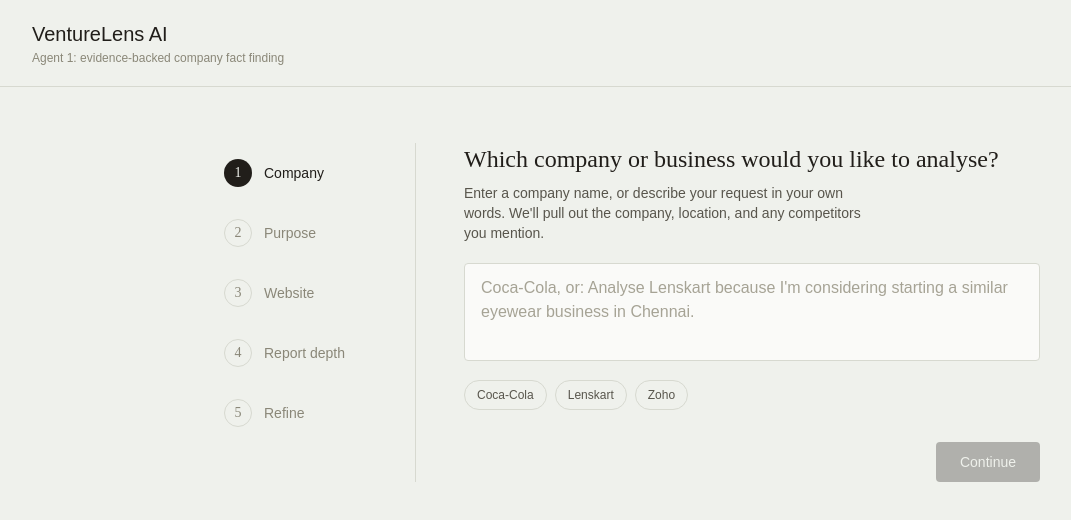
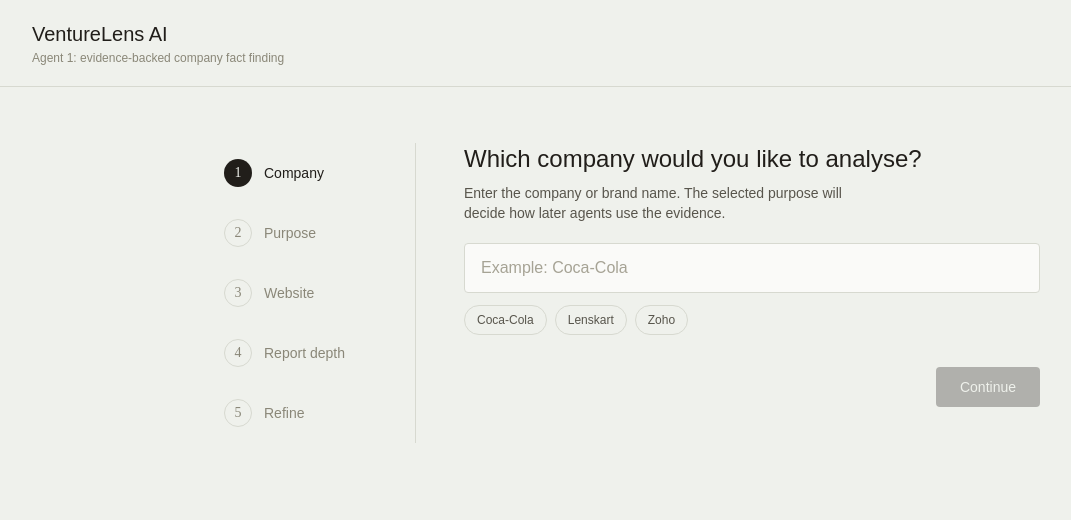
Before and after one commit to kristianokarthi/ai-business-frontend, a Next.js app: page / in a window 1280 px wide. Shown: the top 520 px of the page, without its empty margins (8-1079 px from the left). Built offline with nearby package versions, Linux system fonts and the light colour scheme; no server answers.

Commit message:
Collect the company name expected by Agent 1

```diff
--- a/components/CompanyStep.js
+++ b/components/CompanyStep.js
@@ -1,36 +1,46 @@
 import { COMPANY_EXAMPLES } from "@/lib/Purposeconfig";
 
-export default function CompanyStep({ value, onChange, onNext }) {
-  const canContinue = value.trim().length > 0;
+
+export default function CompanyStep({
+  value,
+  onChange,
+  onNext,
+}) {
+  const canContinue = value.trim().length >= 2;
 
   return (
     <div>
-      <h2 className="font-['Source_Serif_4'] text-2xl text-[#211E1A] mb-2">
-        Which company or business would you like to analyse?
+      <h2 className="mb-2 text-2xl text-[#211E1A]">
+        Which company would you like to analyse?
       </h2>
-      <p className="text-[#58554C] text-sm mb-5 max-w-[52ch]">
-        Enter a company name, or describe your request in your own words.
-        We'll pull out the company, location, and any competitors you
-        mention.
+
+      <p className="mb-5 max-w-[52ch] text-sm text-[#58554C]">
+        Enter the company or brand name. The selected purpose will
+        decide how later agents use the evidence.
       </p>
 
-      <textarea
+      <input
+        type="text"
         value={value}
-        onChange={(e) => onChange(e.target.value)}
-        rows={3}
-        placeholder="Coca-Cola, or: Analyse Lenskart because I'm considering starting a similar eyewear business in Chennai."
-        className="w-full resize-none rounded-sm border border-[#D7D9D0] bg-[#FAFAF8] px-4 py-3 text-[#211E1A] placeholder:text-[#A6A395] focus:outline-none focus:ring-2 focus:ring-[#A67C27]/40 focus:border-[#A67C27]"
+        onChange={(event) => onChange(event.target.value)}
+        onKeyDown={(event) => {
+          if (event.key === "Enter" && canContinue) {
+            onNext();
+          }
+        }}
+        placeholder="Example: Coca-Cola"
+        className="w-full rounded-sm border border-[#D7D9D0] bg-[#FAFAF8] px-4 py-3 text-[#211E1A] placeholder:text-[#A6A395] focus:border-[#A67C27] focus:outline-none focus:ring-2 focus:ring-[#A67C27]/40"
       />
 
-      <div className="flex flex-wrap gap-2 mt-3">
-        {COMPANY_EXAMPLES.map((ex) => (
+      <div className="mt-3 flex flex-wrap gap-2">
+        {COMPANY_EXAMPLES.map((example) => (
           <button
-            key={ex}
+            key={example}
             type="button"
-            onClick={() => onChange(ex)}
-            className="text-xs text-[#58554C] border border-[#D7D9D0] rounded-full px-3 py-1.5 hover:border-[#A67C27] hover:text-[#211E1A] transition-colors"
+            onClick={() => onChange(example)}
+            className="rounded-full border border-[#D7D9D0] px-3 py-1.5 text-xs text-[#58554C] transition-colors hover:border-[#A67C27] hover:text-[#211E1A]"
           >
-            {ex.length > 40 ? ex.slice(0, 40) + "\u2026" : ex}
+            {example}
           </button>
         ))}
       </div>
@@ -40,7 +50,7 @@ export default function CompanyStep({ value, onChange, onNext }) {
           type="button"
           disabled={!canContinue}
           onClick={onNext}
-          className="bg-[#211E1A] text-[#EFF1EC] text-sm font-medium px-6 py-2.5 rounded-sm disabled:opacity-30 disabled:cursor-not-allowed hover:bg-[#3a352c] transition-colors"
+          className="rounded-sm bg-[#211E1A] px-6 py-2.5 text-sm font-medium text-[#EFF1EC] transition-colors hover:bg-[#3a352c] disabled:cursor-not-allowed disabled:opacity-30"
         >
           Continue
         </button>
```
